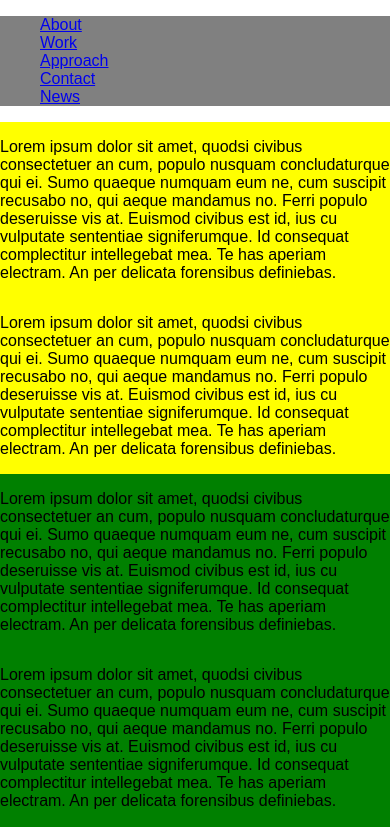
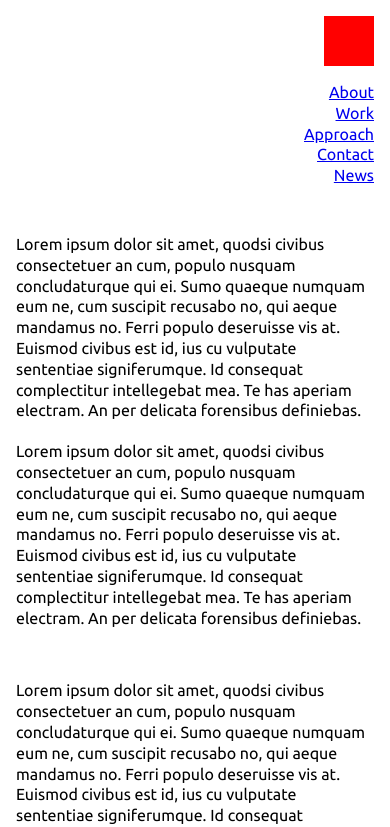
Before and after one commit to scottbrabazon/think-money, a website: page index.html in a window 390 px wide. Shown: the top 827 px of the page. Drawn offline with nearby package versions, Linux system fonts and the light colour scheme.

Commit message:
Hamburger toggle in nav is working

```diff
--- a/index.html
+++ b/index.html
@@ -18,15 +18,11 @@
     /* import the flexbox fixes using a media queries hack for IE9 and IE10 */
     @import url("/css/ie-flex-replace.css") screen and (min-width:0\0);
     </style>
-    <script src="https://code.jquery.com/jquery-2.2.0.min.js" type="text/javascript"></script>
   </head>
 
   <body>
-
-    <div class="main-container">
-      <section id="navigation-row">
-        <nav>
-          <ul class="desktop-nav">
+    <nav class="desktop-nav main-container">
+      <ul class="nav-links-desktop">
         <li><a href="/about">About</a></li>
         <li><a href="/work">Work</a></li>
         <li><a href="/approach">Approach</a></li>
@@ -34,8 +30,9 @@
         <li><a href="/news/">News</a></li>
       </ul>
     </nav>
-        <nav>
-          <ul class="mobile-nav">
+    <nav class="mobile-nav main-container">
+      <div class="hamburger-menu"></div>
+      <ul class="nav-links-mobile">
         <li><a href="/about">About</a></li>
         <li><a href="/work">Work</a></li>
         <li><a href="/approach">Approach</a></li>
@@ -43,27 +40,26 @@
         <li><a href="/news/">News</a></li>
       </ul>
     </nav>
-      </section>
-      <section id="header-row">
-        <div>
+    <section id="header-row" class="main-container">
+      <div class="half-column">
         <p>Lorem ipsum dolor sit amet, quodsi civibus consectetuer an cum, populo nusquam concludaturque qui ei. Sumo quaeque numquam eum ne, cum suscipit recusabo no, qui aeque mandamus no. Ferri populo deseruisse vis at. Euismod civibus est id, ius cu vulputate sententiae signiferumque. Id consequat complectitur intellegebat mea. Te has aperiam electram. An per delicata forensibus definiebas.</p>
       </div>
-        <div>
+      <div class="half-column">
         <p>Lorem ipsum dolor sit amet, quodsi civibus consectetuer an cum, populo nusquam concludaturque qui ei. Sumo quaeque numquam eum ne, cum suscipit recusabo no, qui aeque mandamus no. Ferri populo deseruisse vis at. Euismod civibus est id, ius cu vulputate sententiae signiferumque. Id consequat complectitur intellegebat mea. Te has aperiam electram. An per delicata forensibus definiebas.</p>
       </div>
     </section>
-      <section id="always-a-way-row">
-        <div>
+    <section id="always-a-way-row" class="main-container">
+      <div class="third-column">
         <p>Lorem ipsum dolor sit amet, quodsi civibus consectetuer an cum, populo nusquam concludaturque qui ei. Sumo quaeque numquam eum ne, cum suscipit recusabo no, qui aeque mandamus no. Ferri populo deseruisse vis at. Euismod civibus est id, ius cu vulputate sententiae signiferumque. Id consequat complectitur intellegebat mea. Te has aperiam electram. An per delicata forensibus definiebas.</p>
       </div>
-        <div>
+      <div class="third-column" >
         <p>Lorem ipsum dolor sit amet, quodsi civibus consectetuer an cum, populo nusquam concludaturque qui ei. Sumo quaeque numquam eum ne, cum suscipit recusabo no, qui aeque mandamus no. Ferri populo deseruisse vis at. Euismod civibus est id, ius cu vulputate sententiae signiferumque. Id consequat complectitur intellegebat mea. Te has aperiam electram. An per delicata forensibus definiebas.</p>
       </div>
-        <div>
+      <div class="third-column">
         <p>Lorem ipsum dolor sit amet, quodsi civibus consectetuer an cum, populo nusquam concludaturque qui ei. Sumo quaeque numquam eum ne, cum suscipit recusabo no, qui aeque mandamus no. Ferri populo deseruisse vis at. Euismod civibus est id, ius cu vulputate sententiae signiferumque. Id consequat complectitur intellegebat mea. Te has aperiam electram. An per delicata forensibus definiebas.</p>
       </div>
     </section>
-      <section id="form-row">
+    <section id="form-row" class="main-container">
       <div class="half-column">
         <h1>Lorem ipsum dolor sit amet</h1>
         <p>Lorem ipsum dolor sit amet, quodsi civibus consectetuer an cum, populo nusquam concludaturque qui ei. Sumo quaeque numquam eum ne, cum suscipit recusabo no, qui aeque mandamus no. Ferri populo deseruisse vis at. Euismod civibus est id, ius cu vulputate sententiae signiferumque. Id consequat complectitur intellegebat mea. Te has aperiam electram. An per delicata forensibus definiebas.</p>
@@ -91,8 +87,8 @@
         </form>
       </div>
     </section>
-      <script src="js/app.js" type="text/javascript" charset="utf-8"></script>
-    </div>
+    <script src="https://code.jquery.com/jquery-2.2.0.min.js" type="text/javascript"></script>
+    <script src="js/form-validation.js" type="text/javascript" charset="utf-8"></script>
+    <script src="js/menu.js" type="text/javascript" charset="utf-8"></script>
   </body>
-
 </html>
--- /dev/null
+++ b/js/menu.js
@@ -0,0 +1,20 @@
+$(document).ready(function(){
+    $(".hamburger-menu").click(function(){
+    	$(".nav-links-mobile").toggleClass("mobile-nav-closed");
+    });
+
+  //   $(".menu-overlay a").click(function( event ){
+  //       $(".menu-overlay").toggle();
+  //       console.log(this.hash);
+  //       $("html, body").animate({
+		// 	scrollTop: $(this.hash).offset().top
+		// }, 1000);
+  //       $(".menu-toggle").removeClass("open");
+  //       event.preventDefault();
+  //       $(".our-work-toggle").removeClass("open");
+  //       event.preventDefault();
+  //       $(".contact-us-toggle").removeClass("open");
+  //       event.preventDefault();
+  //   });
+
+});
--- /dev/null
+++ b/scss/_mixins.scss
@@ -0,0 +1,22 @@
+/* Black Button */
+
+@mixin black-button-small {
+    background: transparent url("/img/buttons/small/arrow-right-black-no-border.svg") no-repeat right center;
+    pointer-events: auto;
+    overflow: auto;
+    padding: 10px 70px 10px 20px;
+    float: left;
+    margin-top: 20px;
+    border: 1px solid #000;
+    align-items: center;
+    height: 35px;
+    p, a, input[value="Send"] {
+        font-size: 13px;
+        color: #000;
+        text-transform: uppercase;
+        line-height: 34px;
+        float: left;
+        padding: 0 0 0 0;
+        margin: 0 0 0 0;
+    }
+}
--- a/scss/_navigation.scss
+++ b/scss/_navigation.scss
@@ -1,20 +1,22 @@
-.desktop-nav {
-	background: pink;
-}
-
-.mobile-nav {
-	background: grey;
-}
-
-.desktop-nav {
-	background: pink;
+.desktop-nav, .desktop-nav ul {
 	display: none;
 }
 
 .mobile-nav {
-	background: grey;
 	display: flex;
 	flex-direction: column;
+	text-align: right;
+}
+
+.mobile-nav-closed {
+	display: none;
+}
+
+.hamburger-menu {
+	margin: 0 0 0 auto;
+	background: red;
+	height: 50px;
+	width: 50px;
 }
 
 
@@ -22,11 +24,11 @@
 
 @media screen and (min-width: 690px) {
 
-	.desktop-nav {
+	.desktop-nav, .desktop-nav ul {
 		display: flex;
 	}
 
-	.mobile-nav {
+	.hamburger-menu, .mobile-nav {
 		display: none;
 	}
 
--- a/scss/_normalize.scss
+++ b/scss/_normalize.scss
@@ -306,7 +306,7 @@ dd {
 menu,
 ol,
 ul {
-    padding: 0 0 0 40px;
+    padding: 0;
 }
 
 /**
--- a/scss/_structure.scss
+++ b/scss/_structure.scss
@@ -1,6 +1,7 @@
 .main-container {
 	max-width: 1175px;
 	margin: 0 auto;
+	padding: 1em;
 }
 
 .full-column {
@@ -23,19 +24,16 @@
 #header-row {
 	display: flex;
 	flex-direction: column;
-	background: yellow;
 }
 
 #always-a-way-row {
 	display: flex;
 	flex-direction: column;
-	background: green;
 }
 
 #form-row {
 	display: flex;
 	flex-direction: column;
-	background: red;
 }
 
 
--- a/scss/_typography.scss
+++ b/scss/_typography.scss
@@ -1,3 +1,93 @@
+// Cabin
+
+@font-face {
+    font-family: 'Cabin-Bold';
+    src: url(../fonts/Cabin/Cabin-Bold.ttf);
+}
+@font-face {
+    font-family: 'Cabin-BoldItalic';
+    src: url(../fonts/Cabin/Cabin-BoldItalic.ttf);
+}
+@font-face {
+    font-family: 'Cabin-Italic';
+    src: url(../fonts/Cabin/Cabin-Italic.ttf);
+}
+@font-face {
+    font-family: 'Cabin-Medium';
+    src: url(../fonts/Cabin/Cabin-Medium.ttf);
+}
+@font-face {
+    font-family: 'Cabin-MediumItalic';
+    src: url(../fonts/Cabin/Cabin-MediumItalic.ttf);
+}
+@font-face {
+    font-family: 'Cabin-Regular';
+    src: url(../fonts/Cabin/Cabin-Regular.ttf);
+}
+@font-face {
+    font-family: 'Cabin-SemiBold';
+    src: url(../fonts/Cabin/Cabin-SemiBold.ttf);
+}
+@font-face {
+    font-family: 'Cabin-SemiBoldItalic';
+    src: url(../fonts/Cabin/Cabin-SemiBoldItalic.ttf);
+}
+
+// Ubuntu
+
+@font-face {
+    font-family: 'Ubuntu-Bold';
+    src: url(../fonts/Ubuntu/Ubuntu/Ubuntu-Bold.ttf);
+}
+@font-face {
+    font-family: 'Ubuntu-BoldItalic';
+    src: url(../fonts/Ubuntu/Ubuntu-BoldItalic.ttf);
+}
+@font-face {
+    font-family: 'Ubuntu-Italic';
+    src: url(../fonts/Ubuntu/Ubuntu-Italic.ttf);
+}
+@font-face {
+    font-family: 'Ubuntu-Light';
+    src: url(../fonts/Ubuntu/Ubuntu-Light.ttf);
+}
+@font-face {
+    font-family: 'Ubuntu-LightItalic';
+    src: url(../fonts/Ubuntu/Ubuntu-LightItalic.ttf);
+}
+@font-face {
+    font-family: 'Ubuntu-Medium';
+    src: url(../fonts/Ubuntu/Ubuntu-Medium.ttf);
+}
+@font-face {
+    font-family: 'Ubuntu-MediumItalic';
+    src: url(../fonts/Ubuntu/Ubuntu-MediumItalic.ttf);
+}
+@font-face {
+    font-family: 'Ubuntu-Regular';
+    src: url(../fonts/Ubuntu/Ubuntu-Regular.ttf);
+}
+
+
+// Styles
+
 h1 {
-	color: black;
+    font-family: 'Cabin-Bold', serif;
+    font-size: 1.5em;
+    line-height: 1.2em;
+    margin: 0 0 15px 0;
 }
+
+p {
+    font-family: 'Ubuntu-Regular', serif;
+    font-size: 1em;
+    line-height: 1.3em;
+    margin: 0 0 20px 0;
+}
+
+a {
+    font-family: 'Ubuntu-Regular', serif;
+    font-size: 1em;
+    line-height: 1.3em;
+    margin: 0 0 20px 0;
+}
--- a/scss/style.scss
+++ b/scss/style.scss
@@ -1,4 +1,5 @@
 @import "_form.scss";
+@import "_mixins.scss";
 @import "_navigation.scss";
 @import "_normalize.scss";
 @import "_responsive.scss";
```
Also changed, not shown: css/style.css, img/5946EFCC4C05AD4E.jpg (added), img/5946EFCC4C05AD52.jpg (added), img/5946EFCC4C05AD55.jpg (added), img/5946EFCC4C05AD56.jpg (added), img/sprite.svg (added), js/form-validation.js (renamed from js/app.js). Lines whose indentation alone changed are shown as unchanged.
